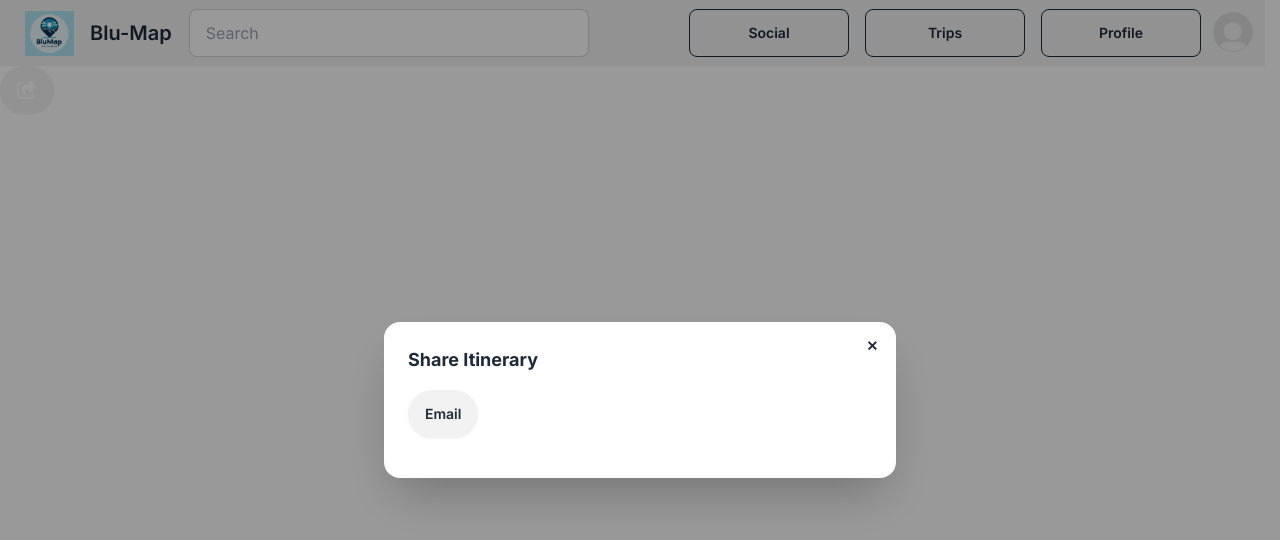
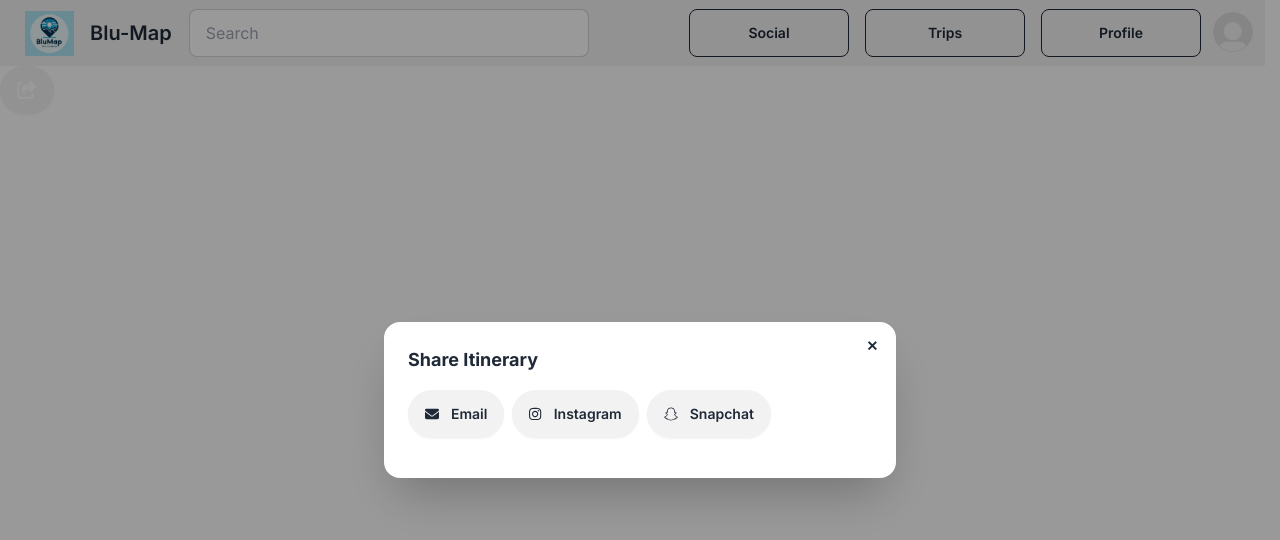
Before and after one commit to mkarabul/blu-map, a Next.js app in the folder client/: page /profile in a window 1280 px wide. Both pictures are taken after a click on the button 27 px from the left and 90 px from the top of the page. Shown: the top 540 px of the page. Built offline with nearby package versions, Linux system fonts and the light colour scheme.

Commit message:
add snapchat and instagram sharing buttons

```diff
--- a/client/package.json
+++ b/client/package.json
@@ -10,6 +10,7 @@
   },
   "dependencies": {
     "@auth0/nextjs-auth0": "^3.5.0",
+    "@fortawesome/free-brands-svg-icons": "^6.5.1",
     "@fortawesome/free-solid-svg-icons": "^6.5.1",
     "@fortawesome/react-fontawesome": "^0.2.0",
     "@nextui-org/react": "^2.2.9",
--- a/client/src/app/profile/page.jsx
+++ b/client/src/app/profile/page.jsx
@@ -1,7 +1,14 @@
 "use client";
 import React, { useState } from "react";
 import { FontAwesomeIcon } from "@fortawesome/react-fontawesome";
-import { faShareFromSquare } from "@fortawesome/free-solid-svg-icons";
+
+import {
+  faShareFromSquare,
+  faEnvelope,
+} from "@fortawesome/free-solid-svg-icons";
+
+import { faSnapchat, faInstagram } from "@fortawesome/free-brands-svg-icons";
+
 import { sendToEmail } from "./email-share";
 
 export default function Page() {
@@ -17,6 +24,20 @@ export default function Page() {
     modal.close();
     const emailModal = document.getElementById("share_email_modal");
     emailModal.showModal();
+  }
+
+  function openShareWithInstagram() {
+    const modal = document.getElementById("share_modal");
+    modal.close();
+    // open instagram share
+    window.open("https://instagram.com/direct/inbox/", "_blank");
+  }
+
+  function openShareWithSnapchat() {
+    const modal = document.getElementById("share_modal");
+    modal.close();
+    // open instagram share
+    window.open("https://web.snapchat.com/", "_blank");
   }
 
   return (
@@ -39,7 +60,22 @@ export default function Page() {
           <h3 className="font-bold text-lg">Share Itinerary</h3>
           <p className="py-4">
             <button className="btn rounded-full" onClick={openShareWitHEmail}>
+              <FontAwesomeIcon icon={faEnvelope} className="mr-1" />
               Email
+            </button>
+            <button
+              className="btn rounded-full ml-2"
+              onClick={openShareWithInstagram}
+            >
+              <FontAwesomeIcon icon={faInstagram} className="mr-1" />
+              Instagram
+            </button>
+            <button
+              className="btn rounded-full ml-2"
+              onClick={openShareWithSnapchat}
+            >
+              <FontAwesomeIcon icon={faSnapchat} className="mr-1" />
+              Snapchat
             </button>
           </p>
         </div>
```
Also changed, not shown: 1 other file (tests, documents, lock files or other folders).
